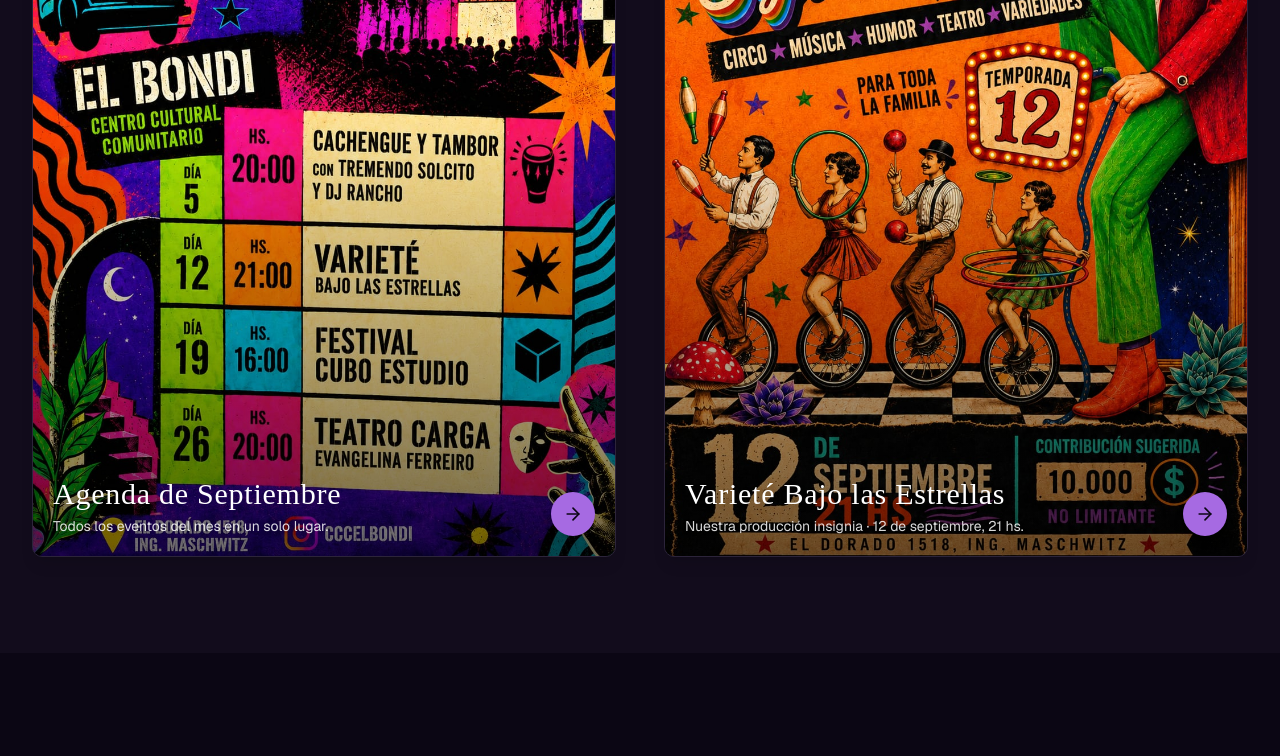
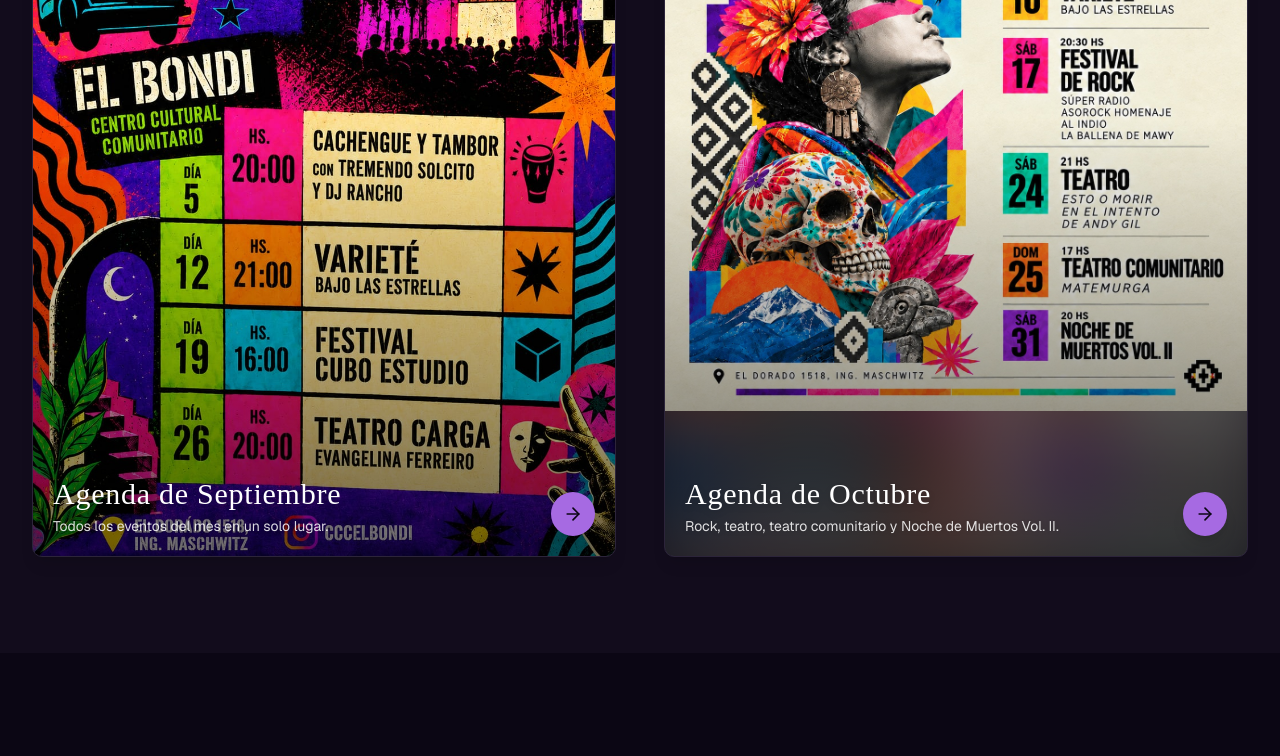
Before and after one commit to cccarmen/v0-CentroCulturalElbondi, a Next.js app: page / in a window 1280 px wide. Shown: the part 3284-4040 px from the top of the page. Built offline with nearby package versions, Linux system fonts and the light colour scheme; no server answers; a web font is replaced by a local one.

Commit message:
feat: update flyers section and content for October agenda
Added blurred background image for flyers and updated flyer details and image for October agenda

Co-authored-by: Diego de M. <55700336+dieDeMiguel@users.noreply.github.com>

```diff
--- a/components/flyers-section.tsx
+++ b/components/flyers-section.tsx
@@ -34,13 +34,22 @@ export function FlyersSection() {
                   className="relative block overflow-hidden rounded-xl border border-border bg-card shadow-lg transition-all duration-300 hover:border-primary/50 hover:shadow-2xl focus-visible:outline-none focus-visible:ring-2 focus-visible:ring-primary"
                   aria-label={flyer.cta + ': ' + flyer.title}
                 >
-                  <div className="relative aspect-[2/3] w-full">
+                  <div className="relative aspect-[2/3] w-full overflow-hidden">
+                    {/* Blurred copy fills the frame so square or landscape flyers can be shown uncropped. */}
+                    <Image
+                      src={flyer.src}
+                      alt=""
+                      aria-hidden="true"
+                      fill
+                      sizes="(max-width: 640px) 100vw, 50vw"
+                      className="scale-110 object-cover opacity-60 blur-2xl"
+                    />
                     <Image
                       src={flyer.src}
                       alt={flyer.alt}
                       fill
                       sizes="(max-width: 640px) 100vw, 50vw"
-                      className="object-cover transition-transform duration-500 group-hover:scale-[1.03]"
+                      className="object-contain transition-transform duration-500 group-hover:scale-[1.03]"
                     />
                     <div className="absolute inset-0 bg-gradient-to-t from-black/70 via-transparent to-transparent opacity-80" />
                     <div className="absolute inset-x-0 bottom-0 flex items-end justify-between gap-3 p-5">
--- a/content/flyers.json
+++ b/content/flyers.json
@@ -8,11 +8,11 @@
     "cta": "Ver la programación"
   },
   {
-    "src": "/images/flyer-variete-septiembre.jpg",
-    "alt": "Flyer de Varieté Bajo las Estrellas, Temporada 12, 12 de septiembre 21 hs en El Bondi",
-    "title": "Varieté Bajo las Estrellas",
-    "caption": "Nuestra producción insignia · 12 de septiembre, 21 hs.",
-    "href": "/evento/variete-bajo-las-estrellas-noviembre",
-    "cta": "Ver el evento"
+    "src": "/images/flyer-agenda-octubre.jpg",
+    "alt": "Agenda de eventos de octubre en El Bondi, El Dorado 1518, Ingeniero Maschwitz: sábado 10 a las 21 hs Varieté Bajo las Estrellas; sábado 17 a las 20:30 hs Festival de Rock con Súper Radio, Asorock homenaje al Indio y La Ballena de Mawy; sábado 24 a las 21 hs teatro, Esto o morir en el intento de Andy Gil; domingo 25 a las 17 hs teatro comunitario Matemurga; sábado 31 a las 20 hs Noche de Muertos Vol. II",
+    "title": "Agenda de Octubre",
+    "caption": "Rock, teatro, teatro comunitario y Noche de Muertos Vol. II.",
+    "href": "/programacion?categoria=evento",
+    "cta": "Ver la programación"
   }
 ]
```
Also changed, not shown: public/images/flyer-agenda-octubre.jpg (added).
